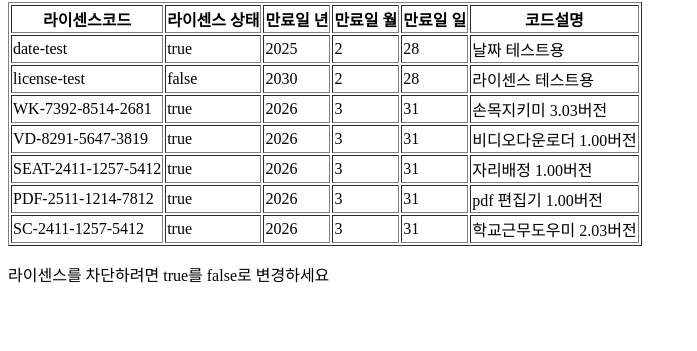
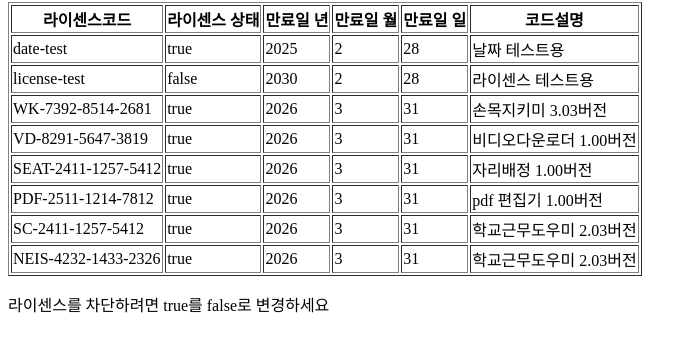
Before and after one commit to jyh1541/kill_switch, a plain HTML site: page index.html in a window 1280 px wide. Shown: the part 87-438 px from the top of the page, without its empty margins (0-697 px from the left). Drawn offline with Linux system fonts and the light colour scheme.

Commit message:
Update index.html
NEIS 추가

```diff
--- a/index.html
+++ b/index.html
@@ -79,6 +79,15 @@
             <td>학교근무도우미 2.03버전</td>
         </tr>
 
+        <tr>
+            <td>NEIS-4232-1433-2326</td>
+            <td class="s0">true</td>
+            <td>2026</td>
+            <td>3</td>
+            <td>31</td>
+            <td>학교근무도우미 2.03버전</td>
+        </tr>
+
     </table>
 
     <p>라이센스를 차단하려면 true를 false로 변경하세요</p>
```
